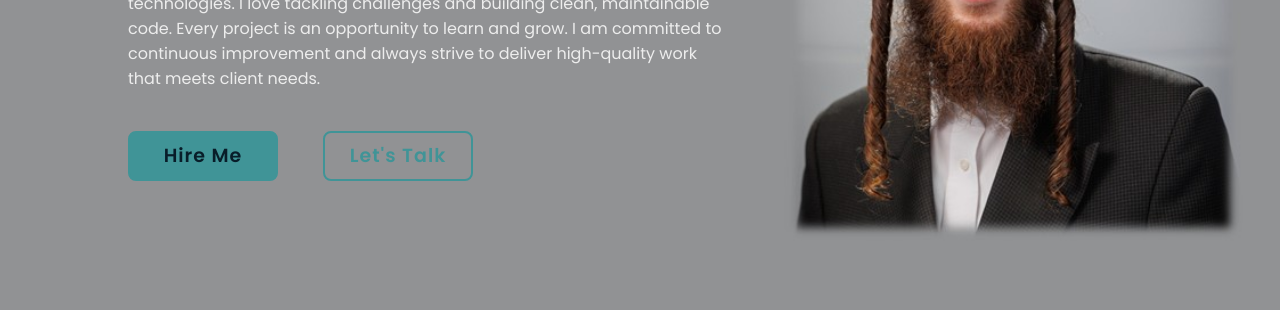
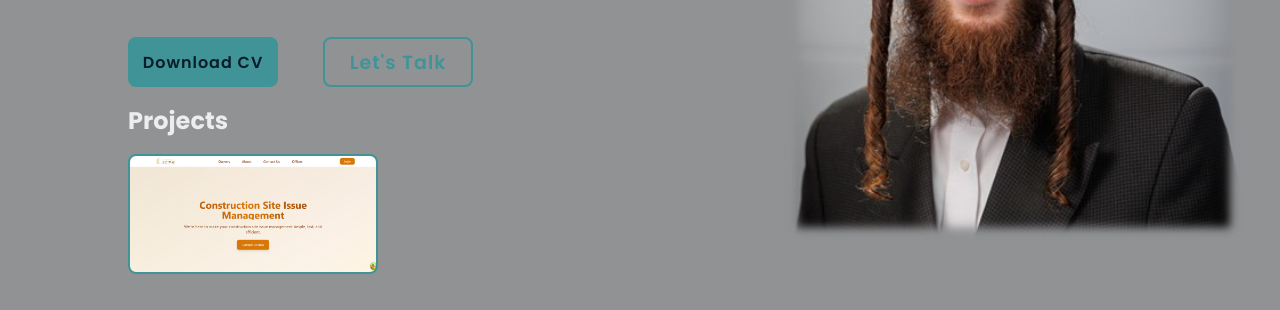
Before and after one commit to Chaim-Pollak/portfolio, a plain HTML site: page index.html in a window 1280 px wide. Shown: the part 407-717 px from the top of the page. Drawn offline with nearby package versions, Linux system fonts and the light colour scheme.

Commit message:
Update styles and modify HTML structure for projects section

```diff
--- a/index.html
+++ b/index.html
@@ -4,7 +4,7 @@
 <head>
     <meta charset="UTF-8">
     <meta name="viewport" content="width=device-width, initial-scale=1.0">
-    <title>Document</title>
+    <title>Chaim Pollak</title>
     <link rel="stylesheet" href="style.css">
     <link href='https://unpkg.com/boxicons@2.1.4/css/boxicons.min.css' rel='stylesheet'>
 </head>
@@ -16,8 +16,8 @@
         <!-- <nav class="navbar">
             <a href="#" class="active">Home</a>
             <a href="#">About</a>
-            <a href="#">Services</a>
-            <a href="#">Portfolio</a>
+            <a href="#">Projects</a>
+            <a href="#">Skills</a>
             <a href="#">Contact</a>
         </nav> -->
     </header>
@@ -32,18 +32,25 @@
                 improvement and always strive to deliver high-quality work that meets client needs.</p>
 
             <div class="btn-box">
-                <a href="#">Hire Me</a>
-                <a href="#">Let's Talk</a>
+                <a href="files/Pollak Chaim.pdf" download style="font-size: 16px;">Download CV</a>
+                <a href="https://mail.google.com/mail/?view=cm&fs=1&to=ch324id@gmail.com">Let's Talk</a>
+            </div>
+
+            <h2>Projects</h2>
+            <div class="projects">
+                <a href="https://github.com/Chaim-Pollak/Construction-Site-Issue-Management" class="issues-project"></a>
             </div>
         </div>
 
         <div class="home-sci">
             <a href="https://www.linkedin.com/in/chaim-pollak/"><i class='bx bxl-linkedin'></i></a>
             <a href="https://github.com/Chaim-Pollak"><i class='bx bxl-github'></i></a>
-            <a href="mailto:ch324id@gmail.com"><i class='bx bxl-gmail'></i></a>
+            <a href="https://mail.google.com/mail/?view=cm&fs=1&to=ch324id@gmail.com"><i class='bx bxl-gmail'></i></a>
         </div>
 
         <span class="home-imgHover"></span>
+
+
     </section>
 </body>
 
--- a/style.css
+++ b/style.css
@@ -135,6 +135,7 @@ body {
   justify-content: space-between;
   width: 345px;
   height: 50px;
+  margin-bottom: 16px;
 }
 
 .home-content .btn-box::before {
@@ -201,6 +202,35 @@ body {
 
 .btn-box a:hover::before {
   width: 100%;
+}
+
+.projects {
+  display: flex;
+  justify-content: space-between;
+  align-items: center;
+}
+
+.issues-project {
+  margin-top: 16px;
+  width: 250px;
+  height: 120px;
+  background: url("files/Construction-Site-Issue-Management.png") no-repeat;
+  background-size: cover;
+  background-position: center;
+  border: 2px solid #409497;
+  border-radius: 8px;
+}
+
+.projects::before {
+  content: "";
+  position: absolute;
+  top: 0;
+  right: 0;
+  width: 100%;
+  height: 100%;
+  background-color: #919294;
+  animation: showRight 1s ease forwards;
+  animation-delay: 1.5s;
 }
 
 .home-sci {
@@ -285,7 +315,7 @@ body {
   position: absolute;
   top: 0;
   right: 0;
-  width: 100%;
+  width: 110%;
   height: 100%;
   background-color: #919294;
   animation: showRight 1s ease forwards;
@@ -305,3 +335,9 @@ body {
     pointer-events: auto;
   }
 }
+
+/* @keyframes showRight {
+  100% {
+    width: 0;
+  }
+} */
```
Also changed, not shown: files/Construction-Site-Issue-Management.png (added), 1 other file.
